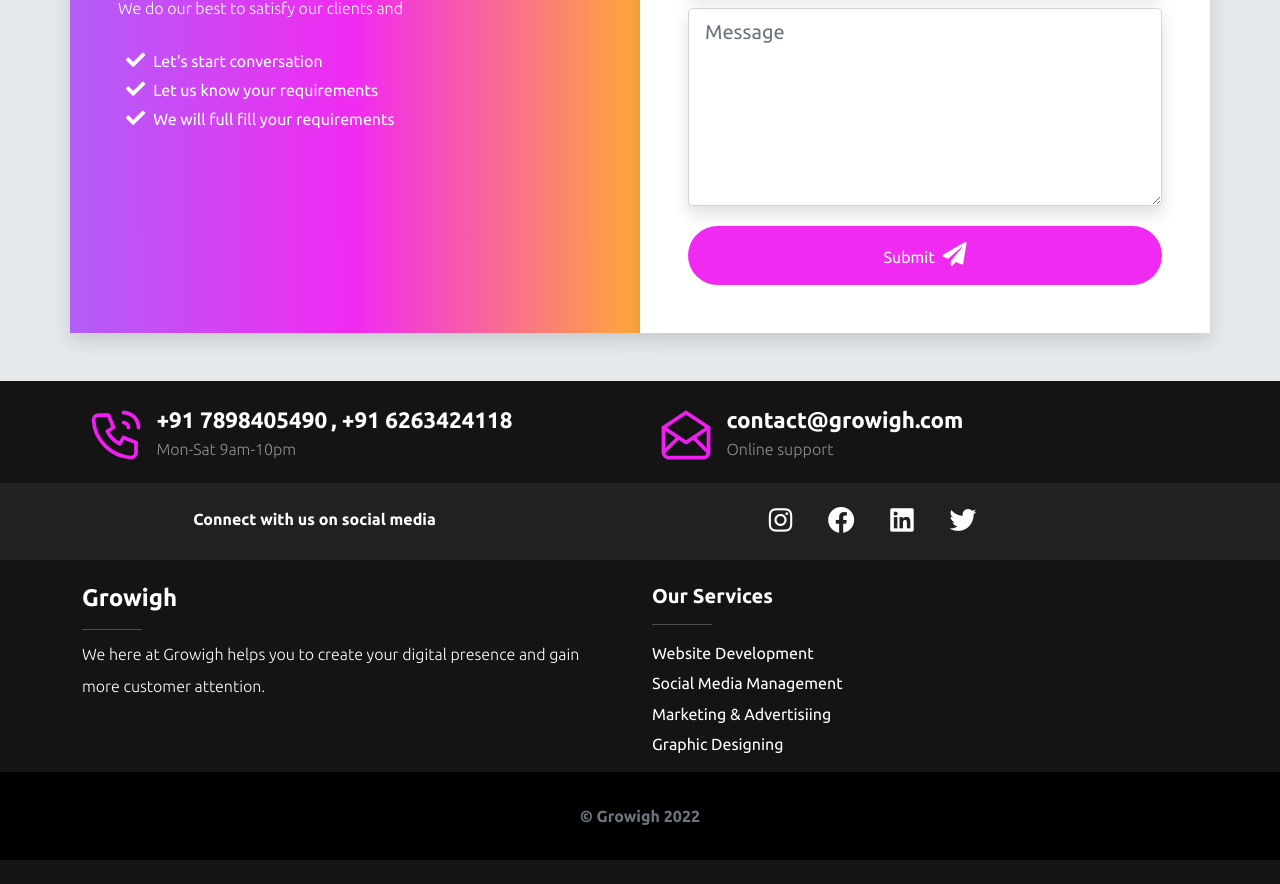
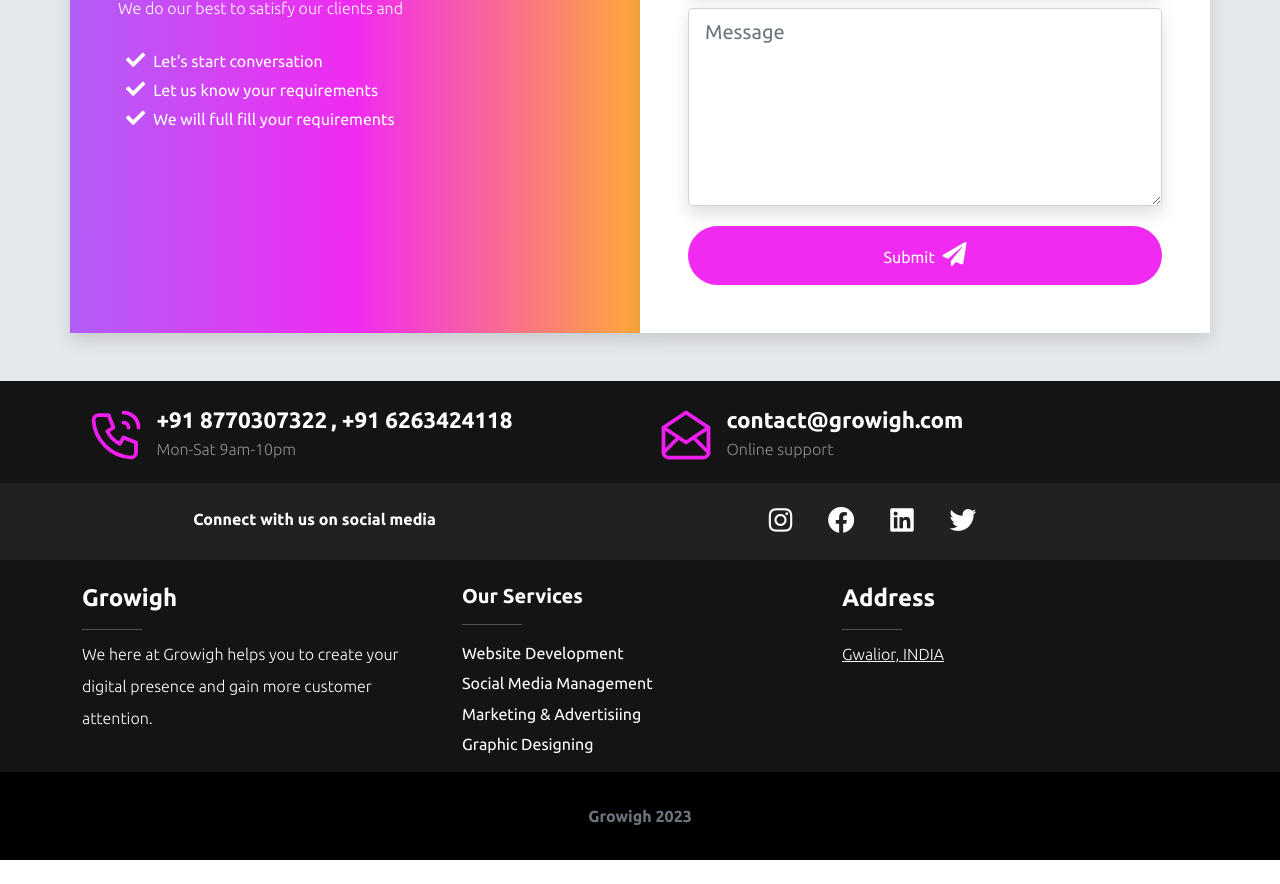
Before and after one commit to kumarayushkumar/growigh, a website: page index.html in a window 1280 px wide. Shown: the part 5858-6742 px from the top of the page. After the commit the page ends 6718 px from the top, so only its background shows below. Drawn offline with Linux system fonts and the light colour scheme.

Commit message:
minor changes

```diff
--- a/index.html
+++ b/index.html
@@ -5,6 +5,7 @@
     <meta name="keywords" content="Growigh, Grow, Create Website, Web Development, Bussiness Development, Business, Website, Marketing, Gwalior, Bussiness Gwalior, Online presence, Digital presence, Graphic Designing">
     <meta name="description" content="We help people to grow their Business and create their online or digital presence. We develop websites for you, manage your Social media accounts, Design business cards, pamphlets, and Advertise your business to grow your Business. That's all at a reasonable price.">
     <meta name="viewport" content="width=device-width, initial-scale=1, shrink-to-fit=no">
+    <meta name="google-site-verification" content="xL3X6clKS7MFyfSj3SNP4ickao_is24QeJczcZMM-jg" />
     <meta name="author" content="AyushKumar">
     <link rel="preconnect" href="https://fonts.googleapis.com">
     <link rel="preconnect" href="https://fonts.gstatic.com" crossorigin>
@@ -48,6 +49,8 @@
             </div>
         </nav>
     </header>
+
+
 
 
     <!--Intro-->
@@ -145,6 +148,7 @@
 
 
 
+
     <!--Faq-->
     <section id="faq">
         <svg class="faq-svg-up" xmlns="http://www.w3.org/2000/svg" viewBox="0 0 1440 320"><path fill="#fff" fill-opacity="1" d="M0,192L80,181.3C160,171,320,149,480,160C640,171,800,213,960,234.7C1120,256,1280,256,1360,256L1440,256L1440,0L1360,0C1280,0,1120,0,960,0C800,0,640,0,480,0C320,0,160,0,80,0L0,0Z"></path></svg>
@@ -217,6 +221,7 @@
 
 
 
+
     <!--Latest work-->
     <section id="latest-work">
         <div class="container">
@@ -233,7 +238,7 @@
 
                 <div class="col-lg-4 col-6">
                     <div class="portfolio__img shadow">
-                        <a href="https://kumarsampportfolio.000webhostapp.com/" target="_blank" rel="noopener noreferrrer"><img src="./assets/images/portfolio/portfolio-1.webp" class="img-fluid" alt="portfolio image"></a>
+                        <a href="https://growigh.com/portfolio/" target="_blank" rel="noopener noreferrrer"><img src="./assets/images/portfolio/portfolio-1.webp" class="img-fluid" alt="portfolio image"></a>
                         <!-- <div class="portfolio__img__info">
                             <h4>Project name</h4>
                         </div> -->
@@ -249,7 +254,7 @@
                 </div>
                 <div class="col-lg-4 col-6">
                     <div class="portfolio__img shadow">
-                        <a href="https://rshomenursing.com/" target="_blank" rel="noopener noreferrrer"><img src="./assets/images/portfolio/portfolio-3.webp" class="img-fluid" alt="portfolio image"></a>
+                        <a href="https://growigh.com/rshns" target="_blank" rel="noopener noreferrrer"><img src="./assets/images/portfolio/portfolio-3.webp" class="img-fluid" alt="portfolio image"></a>
                         <!-- <div class="portfolio__img__info">
                             <h4>Project name</h4>
                         </div> -->
@@ -340,7 +345,7 @@
                             <div class="col-md-12 mb-3"><input type="text" placeholder="Name" name="name" class="form-control shadow form-control-lg" required></div>
                             <div class="col-md-12 mb-3"><input type="tel" pattern="[0-9]{10}" placeholder="Mobile number" name="mobile" class="form-control shadow form-control-lg" required></div>
                             <div class="col-lg-12 mb-3"><input type="email" placeholder="Email Address" name="email" class="form-control shadow form-control-lg" required></div>
-                            <div class="col-lg-12 mb-3"><textarea name="message" placeholder="Message" name="message" class="form-control shadow form-control-lg" rows="6" required></textarea></div>
+                            <div class="col-lg-12 mb-3"><textarea name="message" placeholder="Message" class="form-control shadow form-control-lg" rows="6" required></textarea></div>
                             <text class="center d-grid mt-1">
                                 <button class="btn btn-primary rounded-pill pt-3 pb-3 text-white" type="submit">Submit
                                     <div class="icon fas fa-paper-plane"></div>
@@ -368,7 +373,7 @@
                       </svg>
                     </div>
                     <div class="contact__info">
-                        <a href="tel:+917898405490">+91 7898405490</a>
+                        <a href="tel:+9187703 07322">+91 8770307322</a>
                         <a href="tel:+916263424118">, +91 6263424118</a>
                         <p>Mon-Sat 9am-10pm</p>
                     </div>
@@ -408,13 +413,13 @@
 
         <div class="container">
             <div class="row text-white justify-content-center mt-4">
-                <div class="col-md-6 ">
+                <div class="col-md-4">
                     <h4 class="fw-bold">Growigh</h4>
                     <hr class="d-block mb-md-2 f-inline mt-3">
                     <p class="lh-lg pe-lg-2">We here at Growigh helps you to create your digital presence and gain more customer attention.</p>
                 </div>
 
-                <div class="col-md-6">
+                <div class="col-md-4">
                     <h5 class="fw-bold">Our Services</h5>
                     <hr class="d-block mb-md-3 f-inline">
                     <ul class="f-list">
@@ -424,6 +429,13 @@
                         <li><a href="#service-4">Graphic Designing</a></li>
                     </ul>
                 </div>
+
+                <div class="col-md-4">
+                    <h4 class="fw-bold">Address</h4>
+                    <hr class="d-block mb-md-2 f-inline mt-3">
+                    <p class="lh-lg pe-lg-2"><a style="color:white;" href="https://goo.gl/maps/8CjjoQL2qvrH2cig6">Gwalior, INDIA</a></p>
+                </div>
+
             </div>
         </div>
 
@@ -431,12 +443,12 @@
             <div class="container">
                 <div class="row text-center text-white pt-3 pb-3">
                     <div class="col-12 mt-2 mb-2 mt-sm-3 mb-sm-3 ">
-                        <div class="f-bt-cpyrt">© Growigh 2022</div>
+                        <div class="f-bt-cpyrt">Growigh 2023</div>
                     </div>
                 </div>
             </div>
         </div>
-̦
+
         <a class="whatsapp-button shadow rounded-circle" href="https://api.whatsapp.com/send/?phone=916263424118&text&app_absent=0" target="_blank" rel="noopener noreferrrer">
             <i class="fab fa-whatsapp"></i>
         </a>
```
